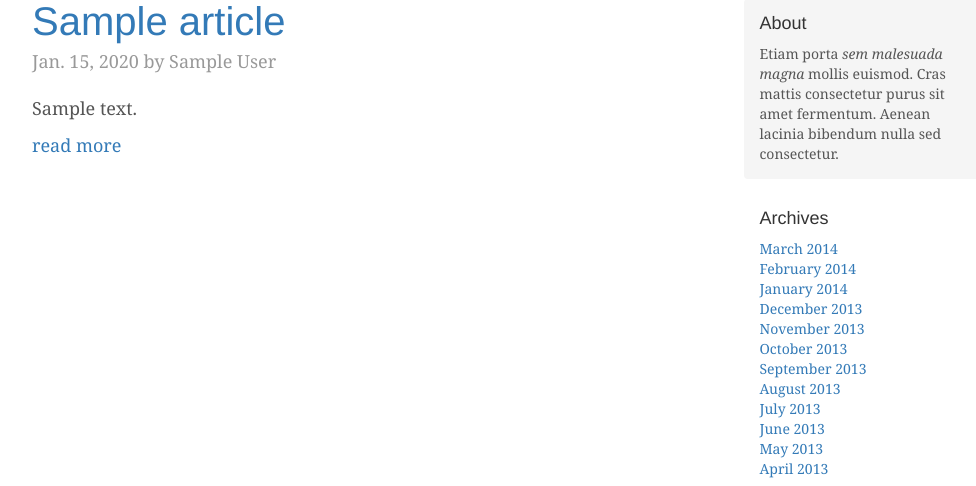
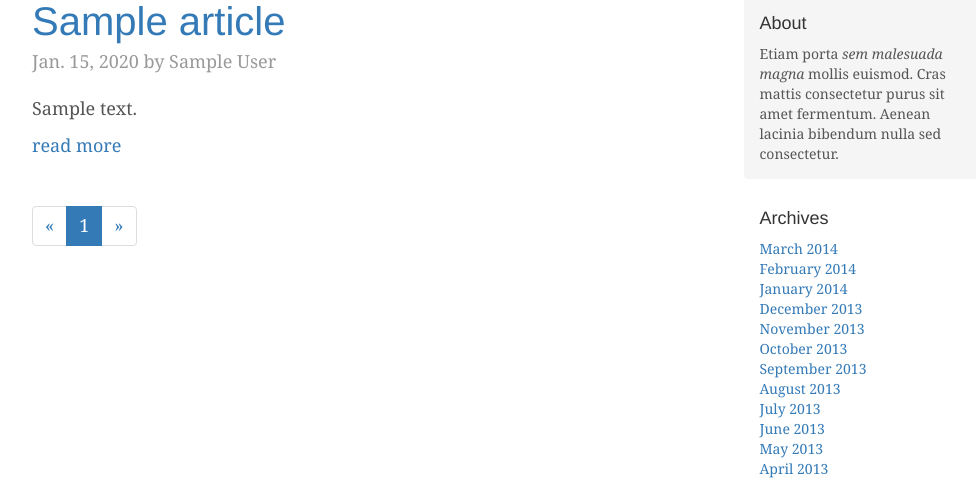
Before and after one commit to knowater521/io, a Django app: page / in a window 1280 px wide. Shown: the part 225-711 px from the top of the page, without its empty margins (138-1114 px from the left). Run offline with Django 3.2, Linux system fonts and the light colour scheme; tables that the repository leaves empty hold one stand-in row (values such as "Sample post"); some libraries are stand-ins or nearby versions.

Commit message:
add bootstrap page nav.
Signed-off-by: xus <xushvai@gmail.com>

```diff
--- a/templates/index.html
+++ b/templates/index.html
@@ -26,38 +26,13 @@
         </span>
     </div>-->
 
-    <!--<nav>
-        <ul class="pager">
-            {% if articles.has_previous %}
-                <a href="?page={{ contacts.previous_page_number }}">previous123</a>
-            {% endif %}
-
-            <span class="current">
-                Page {{ articles.number }} of {{ articles.paginator.num_pages }}.
-            </span>
-
-            {% if articles.has_next %}
-                <a href="?page={{ articles.next_page_number }}">next</a>
-            {% endif %}
-        </ul>
-    </nav>-->
-
     <nav>
-        <ul class="pager">
-            {% if articles.has_previous %}
-                <li><a href="?page={{ contacts.previous_page_number }}">Prev</a></li>
-            {% endif %}
-
-            <!--<span class="current">
-                Page {{ articles.number }} of {{ articles.paginator.num_pages }}.
-            </span>-->
-
-
-
-
-            {% if articles.has_next %}
-                <li><a href="?page={{ articles.next_page_number }}">Next</a></li>
-            {% endif %}
+        <ul class="pagination">
+             <li><a href="{% if articles.has_previous %}?page={{articles.previous_page_number}}{% endif %}" aria-label="Previous"><span aria-hidden="true">&laquo;</span></a></li>
+             {% for page_num in articles.paginator.page_range %}
+                 <li class="{% if page_num == articles.number %}active{% endif %}"><a href="?page={{page_num}}">{{page_num}}<span class="sr-only">(current)</span></a></li>
+             {% endfor %}
+             <li><a href="{% if articles.has_next %}?page={{articles.next_page_number}}{% endif %}" aria-label="Next"><span aria-hidden="true">&raquo;</span></a></li>
         </ul>
     </nav>
 
```
